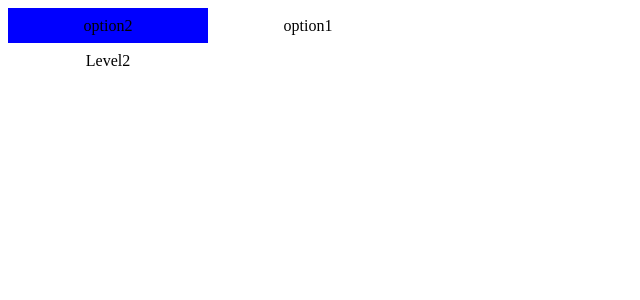
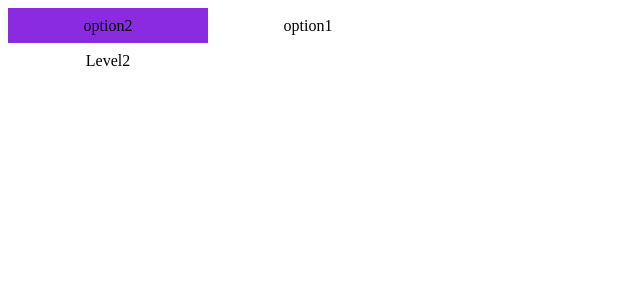
Before and after one commit to Nandhamaddy007/submenus, a React (Create React App) app: page / in a window 1280 px wide. In both pictures the pointer is over the item "option2". Shown: the top 300 px of the page, without its empty margins (0-640 px from the left). Built offline with nearby package versions, Linux system fonts and the light colour scheme.

Commit message:
1 file modified

```diff
--- a/src/style.css
+++ b/src/style.css
@@ -32,7 +32,7 @@ li ul {
 }
 
 .dropdown-menu li:hover {
-    background: blue;
+    background: blueviolet;
 }
 
 /*--- Sublist Styles ---*/
@@ -55,9 +55,7 @@ li ul {
     margin-top: -35px;
     display: block;
 }
-nu-li {
-    padding: 10px;
-}
+
 
 .dropdown-submenu {
     position: absolute;
```
